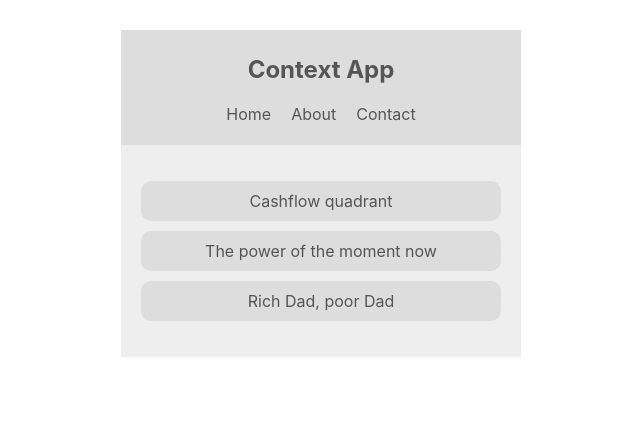
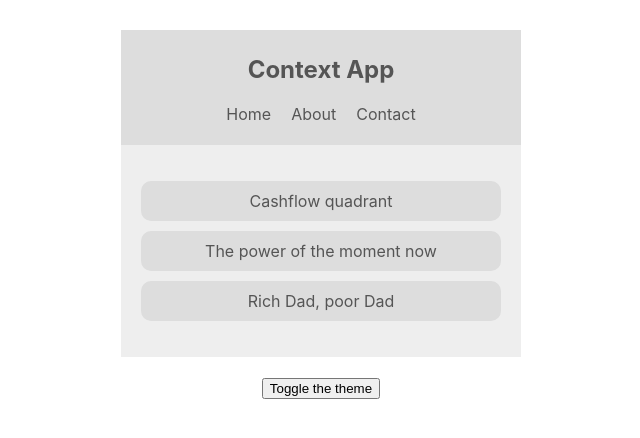
Before and after one commit to yaroslavnikiforov/reading-list, a React (Create React App) app: page / in a window 1280 px wide. Shown: the top 438 px of the page, without its empty margins (319-959 px from the left). Built offline with nearby package versions, Linux system fonts and the light colour scheme.

Commit message:
Updating Context Data and useState

```diff
--- a/src/App.js
+++ b/src/App.js
@@ -2,6 +2,7 @@
 import ThemeContextProvider from "./contexts/ThemeContext";
 import Navbar from "./components/Navbar";
 import Booklist from "./components/Booklist";
+import ThemeButton from "./components/ThemeButton";
 
 export default function App() {
   return (
@@ -10,6 +11,8 @@
         <Navbar />
 
         <Booklist />
+
+        <ThemeButton />
       </ThemeContextProvider>
     </div>
   );
--- /dev/null
+++ b/src/components/ThemeButton/index.js
@@ -0,0 +1,12 @@
+import React from "react";
+import { ThemeContext } from "../../contexts/ThemeContext";
+
+export default function ThemeButton() {
+  return (
+    <ThemeContext.Consumer>
+      {context => {
+        return <button onClick={context.toggleTheme}>Toggle the theme</button>;
+      }}
+    </ThemeContext.Consumer>
+  );
+}
--- a/src/contexts/ThemeContext.js
+++ b/src/contexts/ThemeContext.js
@@ -1,21 +1,26 @@
-import React, { Component, createContext } from "react";
+import React, { createContext, useState } from "react";
 
 export const ThemeContext = createContext();
 
-class ThemeContextProvider extends Component {
-  state = {
+export default function ThemeContextProvider(props) {
+  const [themeState, setThemeType] = useState({
     isLightTheme: true,
     light: { syntax: "#555", ui: "#ddd", bg: "#eee" },
     dark: { syntax: "#ddd", ui: "#333", bg: "#555" }
+  });
+
+  const toggleTheme = () => {
+    const changedTheme = {
+      ...themeState,
+      isLightTheme: !themeState.isLightTheme
+    };
+
+    setThemeType(changedTheme);
   };
 
-  render() {
-    return (
-      <ThemeContext.Provider value={this.state}>
-        {this.props.children}
-      </ThemeContext.Provider>
-    );
-  }
+  return (
+    <ThemeContext.Provider value={{ ...themeState, toggleTheme }}>
+      {props.children}
+    </ThemeContext.Provider>
+  );
 }
-
-export default ThemeContextProvider;
```
